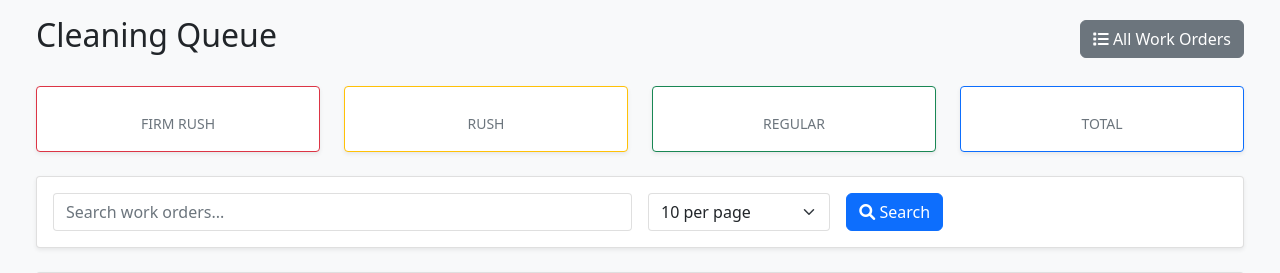
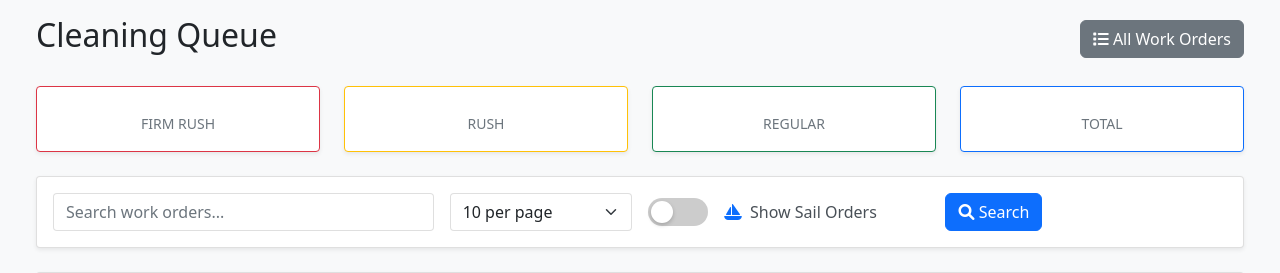
Before and after one commit to andrewimpellitteri/awning_wo, a Flask app: template templates/queue/list.html in a window 1280 px wide. Shown: the top 273 px of the page. Run offline with Flask 3, Linux system fonts and the light colour scheme; the template is opened without the code that fills it, so the values that code supplies are empty; parts of the project's set-up code (start-up, migrations or seed data) failed here and were passed over.

Commit message:
added sail loft queue filtering closes #10

```diff
--- a/config.py
+++ b/config.py
@@ -44,7 +44,7 @@ class Config:
     AWS_S3_BUCKET = os.environ.get("AWS_S3_BUCKET")
     AWS_REGION = os.environ.get("AWS_REGION", "us-east-1")
 
-    SAIL_ORDER_SOURCES = ["Source"]
+    SAIL_ORDER_SOURCES = ["NS RI", "Doyle/Island Nautical Canvas", "NS LI"]
 
 
 class DevelopmentConfig(Config):
--- a/static/css/style.css
+++ b/static/css/style.css
@@ -687,5 +687,57 @@ body {
 
 /* Smooth transitions for theme switching */
 * {
-    transition: background-color 0.3s ease, color 0.3s ease, border-color 0.3s ease;
+    transition: background-color 0.2s ease, color 0.2s ease, border-color 0.2s ease;
 }
+
+
+
+.toggle-switch {
+    position: relative;
+    display: inline-block;
+    width: 60px;
+    height: 28px;
+}
+
+.toggle-switch input {
+    opacity: 0;
+    width: 0;
+    height: 0;
+}
+
+.toggle-slider {
+    position: absolute;
+    cursor: pointer;
+    top: 0;
+    left: 0;
+    right: 0;
+    bottom: 0;
+    background-color: #ccc;
+    transition: 0.3s ease;
+    border-radius: 28px;
+}
+
+.toggle-slider:before {
+    position: absolute;
+    content: "";
+    height: 22px;
+    width: 22px;
+    left: 3px;
+    bottom: 3px;
+    background-color: white;
+    transition: 0.3s ease;
+    border-radius: 50%;
+    box-shadow: 0 2px 4px rgba(0,0,0,0.2);
+}
+
+.toggle-switch input:checked + .toggle-slider {
+    background-color: #28a745;
+}
+
+.toggle-switch input:checked + .toggle-slider:before {
+    transform: translateX(32px);
+}
+
+.toggle-slider:hover {
+    box-shadow: 0 0 8px rgba(0,0,0,0.1);
+}
--- a/templates/queue/list.html
+++ b/templates/queue/list.html
@@ -3,6 +3,9 @@
 {% block title %}Cleaning Queue{% endblock %}
 
 {% block content %}
+<head>
+    <link href="{{ url_for('static', filename='css/style.css') }}" rel="stylesheet">
+</head>
 <div class="container-fluid">
     <div class="row">
         <div class="col-12">
@@ -55,7 +58,7 @@
             <div class="card mb-4">
                 <div class="card-body">
                     <form method="GET" class="row g-3 align-items-center">
-                        <div class="col-md-6">
+                        <div class="col-md-4">
                             <input type="text"
                                    name="search"
                                    value="{{ search }}"
@@ -70,12 +73,24 @@
                                 <option value="100" {% if per_page == 100 %}selected{% endif %}>100 per page</option>
                             </select>
                         </div>
-                        <div class="col-md-4 d-flex">
+                        <div class="col-md-3">
+                            <div class="d-flex align-items-center gap-3">
+                                <label class="toggle-switch">
+                                    <input type="checkbox" id="showSailOrders" name="show_sail_orders" value="true"
+                                           {% if show_sail_orders %}checked{% endif %}>
+                                    <span class="toggle-slider"></span>
+                                </label>
+                                <label for="showSailOrders" class="form-label mb-0 fw-medium">
+                                    <i class="fas fa-sailboat text-primary me-2"></i>Show Sail Orders
+                                </label>
+                            </div>
+                        </div>
+                        <div class="col-md-3 d-flex">
                             <button type="submit" class="btn btn-primary me-2">
                                 <i class="fas fa-search"></i> Search
                             </button>
                             {% if search %}
-                                <a href="{{ url_for('cleaning_queue.cleaning_queue') }}" class="btn btn-outline-secondary">
+                                <a href="{{ url_for('cleaning_queue.cleaning_queue', show_sail_orders=show_sail_orders) }}" class="btn btn-outline-secondary">
                                     <i class="fas fa-times"></i> Clear
                                 </a>
                             {% endif %}
@@ -127,6 +142,9 @@
                                         {% if work_order.DateRequired %}
                                             <div>Req: {{ work_order.DateRequired | date_format }}</div>
                                         {% endif %}
+                                        {% if work_order.ShipTo %}
+                                            <div class="badge badge-secondary">{{ work_order.ShipTo }}</div>
+                                        {% endif %}
                                     </div>
                                     <div class="col-md-2 d-flex gap-1">
                                         <a href="{{ url_for('work_orders.view_work_order', work_order_no=work_order.WorkOrderNo) }}"
@@ -159,7 +177,7 @@
                 <ul class="pagination justify-content-center">
                     {% if pagination.has_prev %}
                         <li class="page-item">
-                            <a class="page-link" href="{{ url_for('cleaning_queue.cleaning_queue', page=pagination.prev_num, search=search, per_page=per_page) }}">
+                            <a class="page-link" href="{{ url_for('cleaning_queue.cleaning_queue', page=pagination.prev_num, search=search, per_page=per_page, show_sail_orders=show_sail_orders) }}">
                                 Previous
                             </a>
                         </li>
@@ -170,7 +188,7 @@
                             <li class="page-item active"><span class="page-link">{{ page_num }}</span></li>
                         {% else %}
                             <li class="page-item">
-                                <a class="page-link" href="{{ url_for('cleaning_queue.cleaning_queue', page=page_num, search=search, per_page=per_page) }}">
+                                <a class="page-link" href="{{ url_for('cleaning_queue.cleaning_queue', page=page_num, search=search, per_page=per_page, show_sail_orders=show_sail_orders) }}">
                                     {{ page_num }}
                                 </a>
                             </li>
@@ -179,7 +197,7 @@
 
                     {% if pagination.has_next %}
                         <li class="page-item">
-                            <a class="page-link" href="{{ url_for('cleaning_queue.cleaning_queue', page=pagination.next_num, search=search, per_page=per_page) }}">
+                            <a class="page-link" href="{{ url_for('cleaning_queue.cleaning_queue', page=pagination.next_num, search=search, per_page=per_page, show_sail_orders=show_sail_orders) }}">
                                 Next
                             </a>
                         </li>
@@ -313,5 +331,16 @@ setInterval(() => {
         location.reload();
     }
 }, 30000);
+
+// Toggle switch functionality - FIXED
+document.getElementById('showSailOrders').addEventListener('change', function() {
+    // Get current URL and update the parameter
+    const url = new URL(window.location);
+    url.searchParams.set('show_sail_orders', this.checked ? 'true' : 'false');
+
+    // Preserve other parameters like search, page, etc.
+    window.location.href = url.toString();
+});
+
 </script>
 {% endblock %}
```
Also changed, not shown: models/work_order.py (+21 -6 lines), routes/queue.py (+53 -10 lines), 1 other file.
